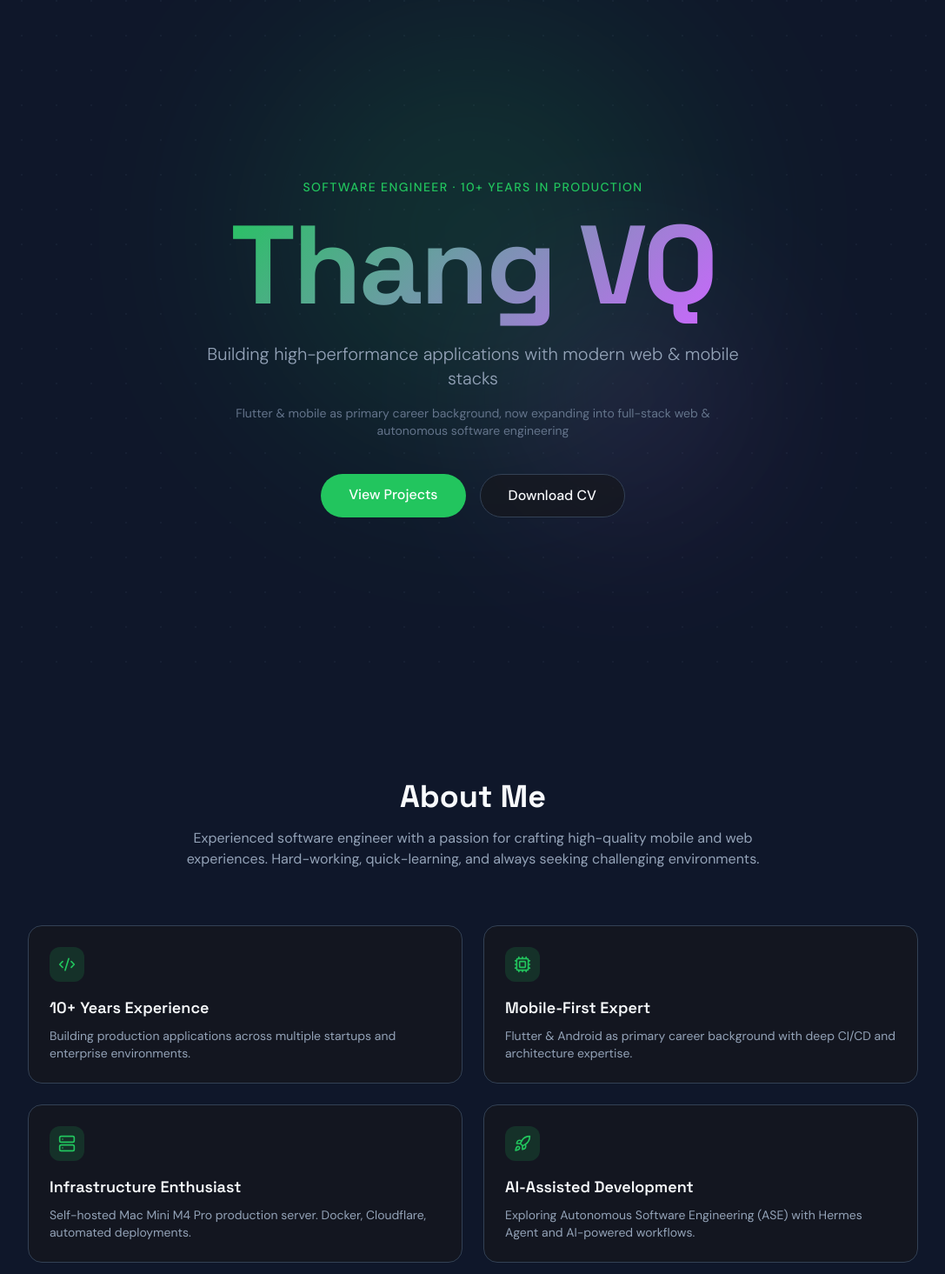
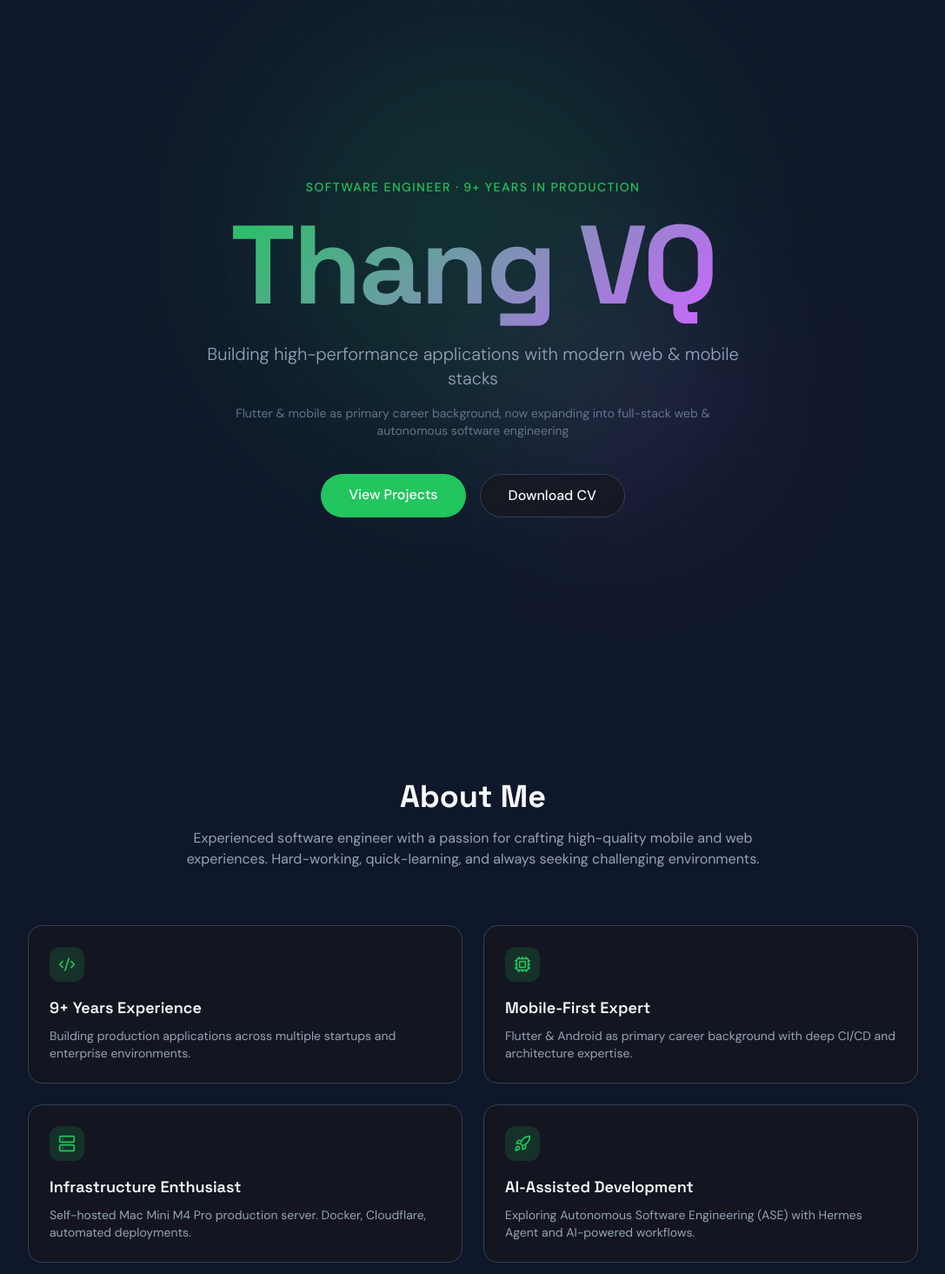
Before and after one commit to thangvq95/thangvq-digital-hub, a Next.js app: page / in a window 1280 px wide. Shown: the top 1465 px of the page at 87% size, without its empty margins (96-1183 px from the left). Built offline with nearby package versions, Linux system fonts and the light colour scheme.

Commit message:
Update displayed experience to 9+ years
Replace occurrences of "10+ Years" with "9+ Years" in portfolio components to reflect the current experience. Changes applied in AboutSection.tsx and HeroSection.tsx; these are simple text updates with no logic changes.

```diff
--- a/components/portfolio/AboutSection.tsx
+++ b/components/portfolio/AboutSection.tsx
@@ -3,7 +3,7 @@ import { Code2, Cpu, Rocket, Server } from "lucide-react";
 const highlights = [
   {
     icon: Code2,
-    title: "10+ Years Experience",
+    title: "9+ Years Experience",
     description:
       "Building production applications across multiple startups and enterprise environments.",
   },
--- a/components/portfolio/HeroSection.tsx
+++ b/components/portfolio/HeroSection.tsx
@@ -31,7 +31,7 @@ const HeroSection: React.FC = () => {
           className="text-sm font-medium tracking-widest uppercase mb-4"
           style={{ color: "var(--accent)" }}
         >
-          Software Engineer &middot; 10+ Years in Production
+          Software Engineer &middot; 9+ Years in Production
         </p>
         <h1 className="text-6xl sm:text-8xl lg:text-9xl font-bold tracking-tight mb-6">
           <span className="gradient-text">Thang VQ</span>
```
